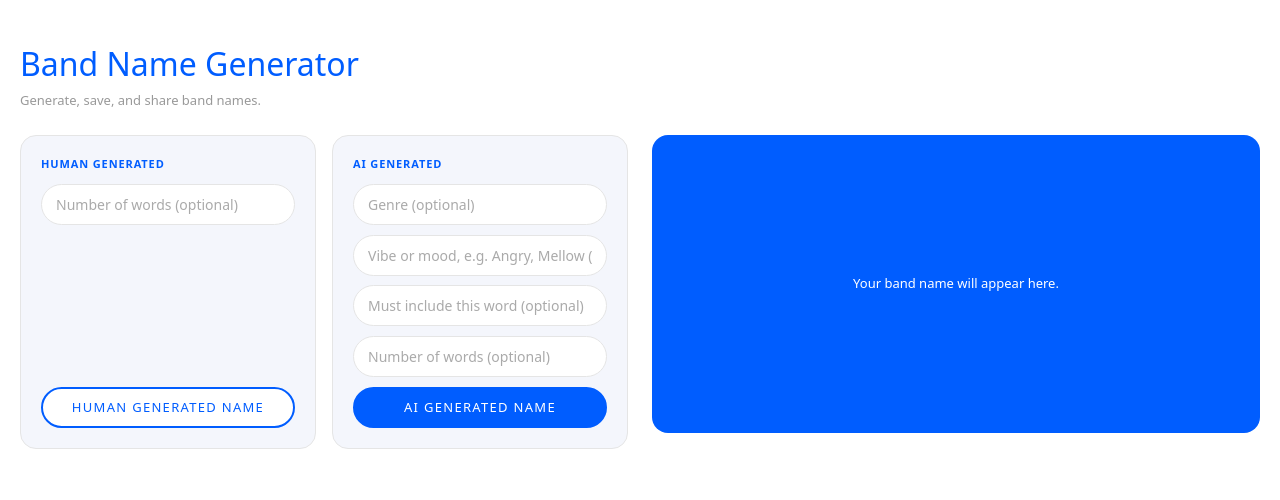
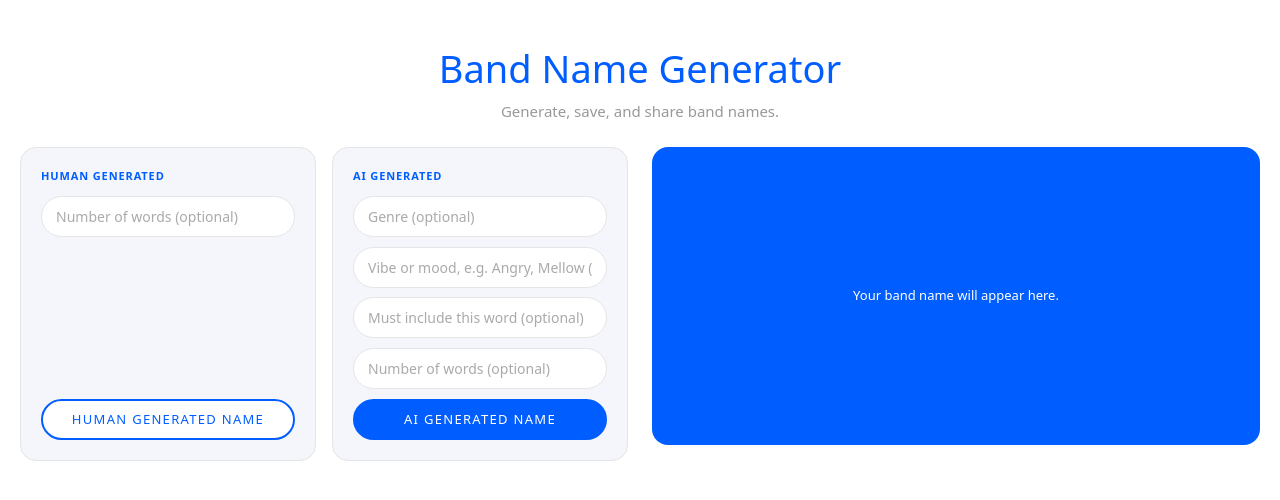
Before and after one commit to psawce/band-name-generator, a Next.js app: page / in a window 1280 px wide. Shown: the top 500 px of the page. Built offline with nearby package versions, Linux system fonts and the light colour scheme.

Commit message:
Update page.js

```diff
--- a/app/page.js
+++ b/app/page.js
@@ -332,9 +332,9 @@ export default function Home() {
       <style>{styles}</style>
       <div style={{ background: "#fff", minHeight: "100vh", padding: "2.5rem 1.25rem", boxSizing: "border-box" }}>
         <div style={{ width: "100%", margin: "0 auto", fontFamily: "system-ui, sans-serif" }}>
-          <div style={{ textAlign: "left", marginBottom: "1.5rem" }}>
-            <h1 style={{ fontSize: 32, fontWeight: 500, margin: "0 0 0.2rem", color: BLUE }}>Band Name Generator</h1>
-            <p style={{ fontSize: 13, color: MUTED, margin: 0 }}>Generate, save, and share band names.</p>
+          <div style={{ textAlign: "center", marginBottom: "1.5rem" }}>
+            <h1 style={{ fontSize: 38, fontWeight: 500, margin: "0 0 0.2rem", color: BLUE }}>Band Name Generator</h1>
+            <p style={{ fontSize: 15, color: MUTED, margin: 0 }}>Generate, save, and share band names.</p>
           </div>
 
           <div className="bng-shell">
```
